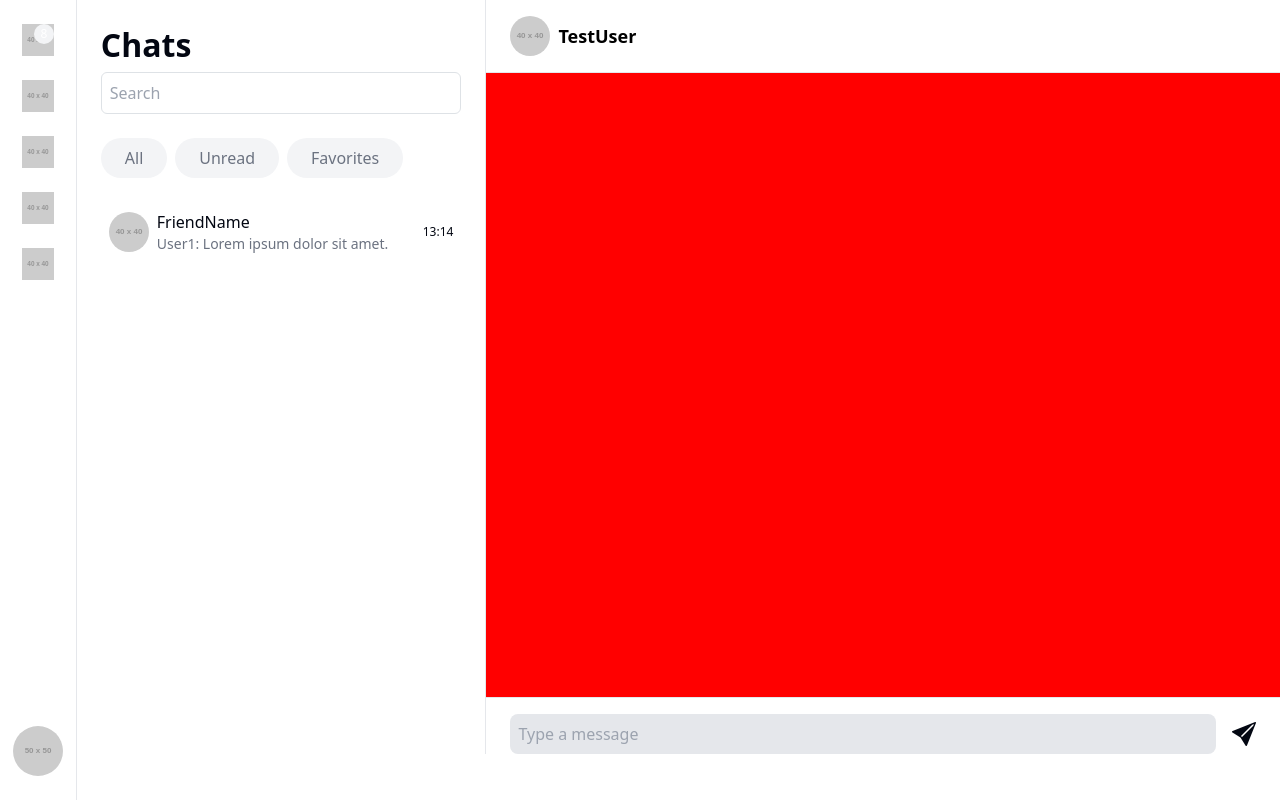
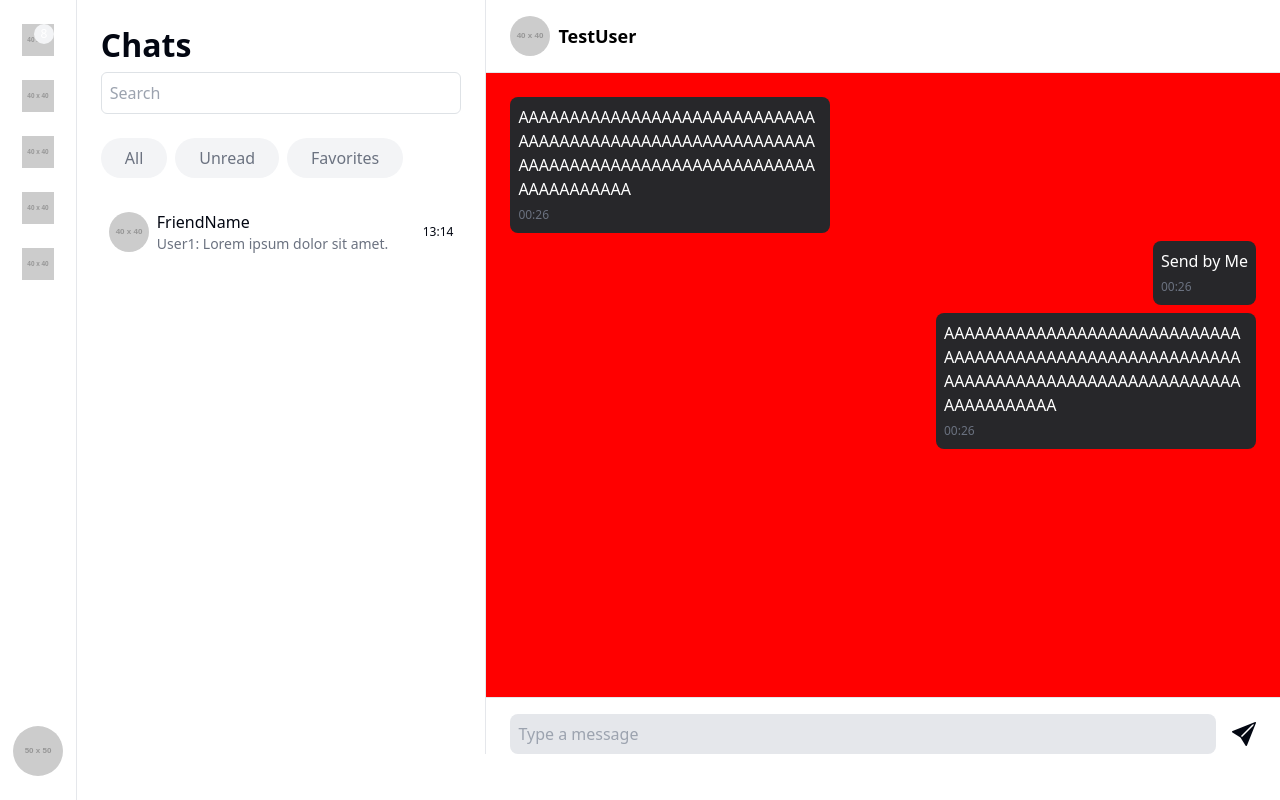
Before and after one commit to OshithRoshantha/Vibez-client, a React (Vite) app: page /Dashboard in a window 1280 px wide. Built offline with nearby package versions, Linux system fonts and the light colour scheme.

Commit message:
fix: improve message layout and styling in DirectChat component for better readability

```diff
--- a/src/Components/DirectChat.jsx
+++ b/src/Components/DirectChat.jsx
@@ -10,8 +10,31 @@ export default function DirectChat() {
             <span className="text-lg font-semibold text-black">TestUser</span>
             </div>
         </div>
-        <div style={{backgroundColor:'red', height:'78vh', overflowY:'auto', scrollbarWidth:'none'}}>
-
+        <div className="p-4" style={{backgroundColor:'red', height:'78vh', overflowY:'auto', scrollbarWidth:'none'}}>
+            <div className="w-full" style={{display:'flex', justifyContent:'left'}}>
+                <div className="flex items-start mb-2">
+                <div className="bg-zinc-800 text-white p-2 rounded-lg max-w-xs break-words">
+                    <p>AAAAAAAAAAAAAAAAAAAAAAAAAAAAAAAAAAAAAAAAAAAAAAAAAAAAAAAAAAAAAAAAAAAAAAAAAAAAAAAAAAAAAAAAAAAAAAAAAA</p>
+                    <span className="text-xs text-muted-foreground">00:26</span>
+                </div>
+                </div>
+            </div>
+            <div className="w-full" style={{display:'flex', justifyContent:'right'}}>
+                <div className="flex items-start mb-2">
+                <div className="bg-zinc-800 text-white p-2 rounded-lg max-w-xs break-words">
+                    <p>Send by Me</p>
+                    <span className="text-xs text-muted-foreground">00:26</span>
+                </div>
+                </div>
+            </div>
+            <div className="w-full" style={{display:'flex', justifyContent:'right'}}>
+                <div className="flex items-start mb-2">
+                <div className="bg-zinc-800 text-white p-2 rounded-lg max-w-xs break-words">
+                    <p>AAAAAAAAAAAAAAAAAAAAAAAAAAAAAAAAAAAAAAAAAAAAAAAAAAAAAAAAAAAAAAAAAAAAAAAAAAAAAAAAAAAAAAAAAAAAAAAAAA</p>
+                    <span className="text-xs text-muted-foreground">00:26</span>
+                </div>
+                </div>
+            </div>
         </div>
         <div className=" px-4 py-3  border-t border-border bg-card" style={{display:'flex', alignItems:'center',columnGap:'1rem'}}>
             <input type="text" placeholder="Type a message" className="w-full p-2 rounded-lg bg-input text-black" />
```
